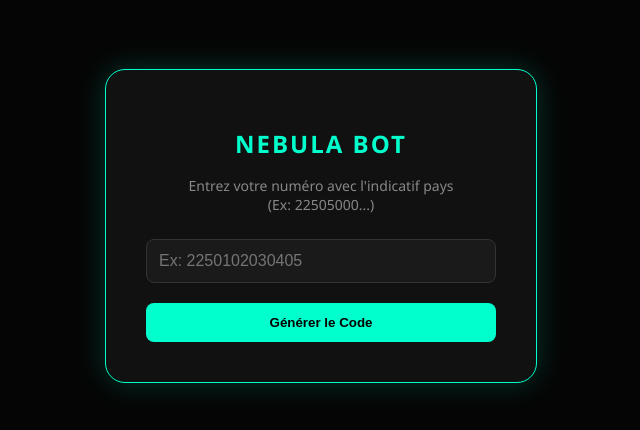
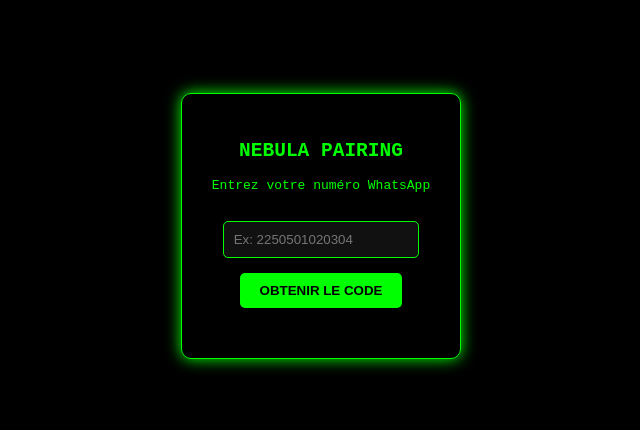
Before and after one commit to JCVERSA/Nebula-final, a website: page index.html in a window 1280 px wide. Shown: the part 174-604 px from the top of the page, without its empty margins (319-959 px from the left). Drawn offline with Linux system fonts and the light colour scheme.

Commit message:
Update index.html

```diff
--- a/index.html
+++ b/index.html
@@ -1,57 +1,50 @@
 <!DOCTYPE html>
-<html lang="fr">
+<html>
 <head>
-    <meta charset="UTF-8">
-    <meta name="viewport" content="width=device-width, initial-scale=1.0">
-    <title>Nebula Bot Connection</title>
+    <title>Nebula Pairing Service</title>
+    <meta name="viewport" content="width=device-width, initial-scale=1">
     <style>
-        body { font-family: 'Segoe UI', Tahoma, Geneva, Verdana, sans-serif; background: #050505; color: white; display: flex; justify-content: center; align-items: center; height: 100vh; margin: 0; }
-        .container { background: #111; padding: 40px; border-radius: 20px; box-shadow: 0 0 30px rgba(0, 255, 204, 0.2); border: 1px solid #00ffcc; text-align: center; width: 350px; }
-        h1 { color: #00ffcc; font-size: 24px; text-transform: uppercase; letter-spacing: 2px; }
-        p { font-size: 14px; color: #888; margin-bottom: 25px; }
-        input { width: 100%; padding: 12px; margin-bottom: 20px; border-radius: 8px; border: 1px solid #333; background: #1a1a1a; color: #00ffcc; font-size: 16px; box-sizing: border-box; }
-        button { width: 100%; padding: 12px; background: #00ffcc; color: #000; border: none; border-radius: 8px; font-weight: bold; cursor: pointer; transition: 0.3s; }
-        button:hover { background: #00cca3; transform: scale(1.02); }
-        #code-box { margin-top: 30px; padding: 15px; border: 2px dashed #00ffcc; border-radius: 10px; font-size: 28px; font-weight: bold; display: none; color: #fff; text-shadow: 0 0 10px #00ffcc; }
-        .loading { display: none; margin-top: 20px; color: #00ffcc; font-style: italic; }
+        body { background: #000; color: #0f0; font-family: monospace; display: flex; justify-content: center; align-items: center; height: 100vh; margin: 0; }
+        .card { border: 1px solid #0f0; padding: 30px; border-radius: 10px; text-align: center; box-shadow: 0 0 15px #0f0; }
+        input { background: #111; border: 1px solid #0f0; color: #0f0; padding: 10px; width: 80%; margin: 15px 0; border-radius: 5px; }
+        button { background: #0f0; color: #000; border: none; padding: 10px 20px; font-weight: bold; cursor: pointer; border-radius: 5px; }
+        #pair-code { font-size: 2.2em; margin-top: 20px; color: #fff; text-decoration: underline; display: none; }
+        .loader { display: none; color: #fff; margin-top: 10px; }
     </style>
 </head>
 <body>
-    <div class="container">
-        <h1>Nebula Bot</h1>
-        <p>Entrez votre numéro avec l'indicatif pays <br>(Ex: 22505000...)</p>
-        <input type="text" id="phoneNumber" placeholder="Ex: 2250102030405">
-        <button onclick="getPairingCode()">Générer le Code</button>
-        <div class="loading" id="loading">Initialisation de la session...</div>
-        <div id="code-box"></div>
+    <div class="card">
+        <h2>NEBULA PAIRING</h2>
+        <p>Entrez votre numéro WhatsApp</p>
+        <input type="text" id="num" placeholder="Ex: 2250501020304">
+        <br>
+        <button onclick="startPairing()">OBTENIR LE CODE</button>
+        <div class="loader" id="loading">Génération du code en cours...</div>
+        <div id="pair-code"></div>
+        <p id="status" style="font-size: 0.8em; color: #888; margin-top: 20px;"></p>
     </div>
 
     <script>
-        async function getPairingCode() {
-            const num = document.getElementById('phoneNumber').value;
-            const codeBox = document.getElementById('code-box');
-            const loading = document.getElementById('loading');
+        async function startPairing() {
+            const number = document.getElementById('num').value;
+            if(!number) return alert("Numéro requis");
 
-            if(!num) return alert("Veuillez entrer un numéro !");
-
-            loading.style.display = 'block';
-            codeBox.style.display = 'none';
+            document.getElementById('loading').style.display = 'block';
+            document.getElementById('pair-code').style.display = 'none';
 
             try {
-                const response = await fetch(`/code?number=${num}`);
-                const data = await response.json();
+                const res = await fetch(`/pair?number=${number}`);
+                const data = await res.json();
 
-                loading.style.display = 'none';
+                document.getElementById('loading').style.display = 'none';
                 if(data.code) {
-                    codeBox.innerText = data.code;
-                    codeBox.style.display = 'block';
+                    document.getElementById('pair-code').innerText = data.code;
+                    document.getElementById('pair-code').style.display = 'block';
+                    document.getElementById('status').innerText = "Entrez ce code sur votre WhatsApp (Appareils liés)";
                 } else {
-                    alert("Erreur lors de la génération.");
+                    alert("Erreur: " + (data.error || "Inconnue"));
                 }
-            } catch (e) {
-                loading.style.display = 'none';
-                alert("Impossible de contacter le serveur.");
-            }
+            } catch (e) { alert("Serveur indisponible"); }
         }
     </script>
 </body>
```
